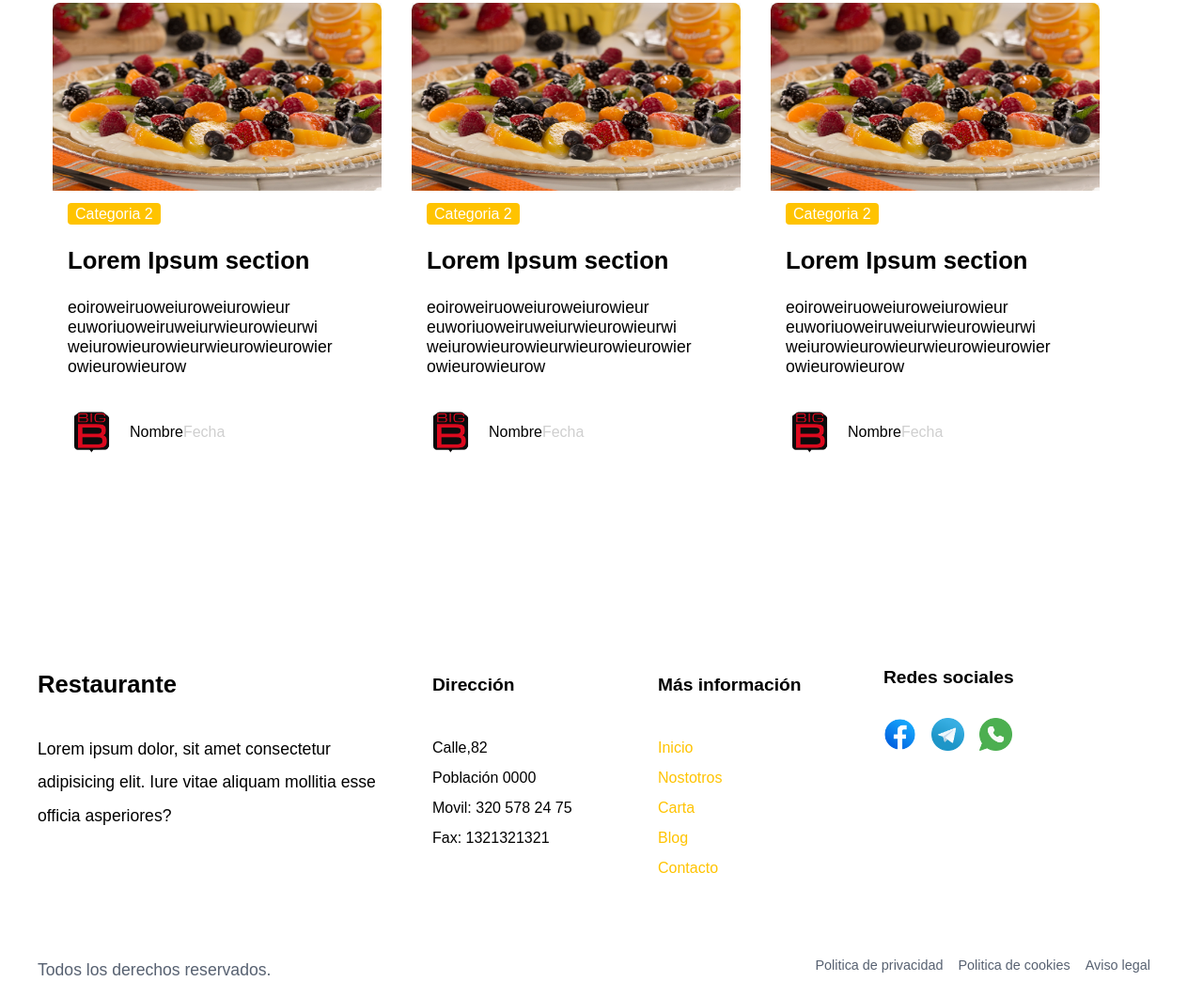
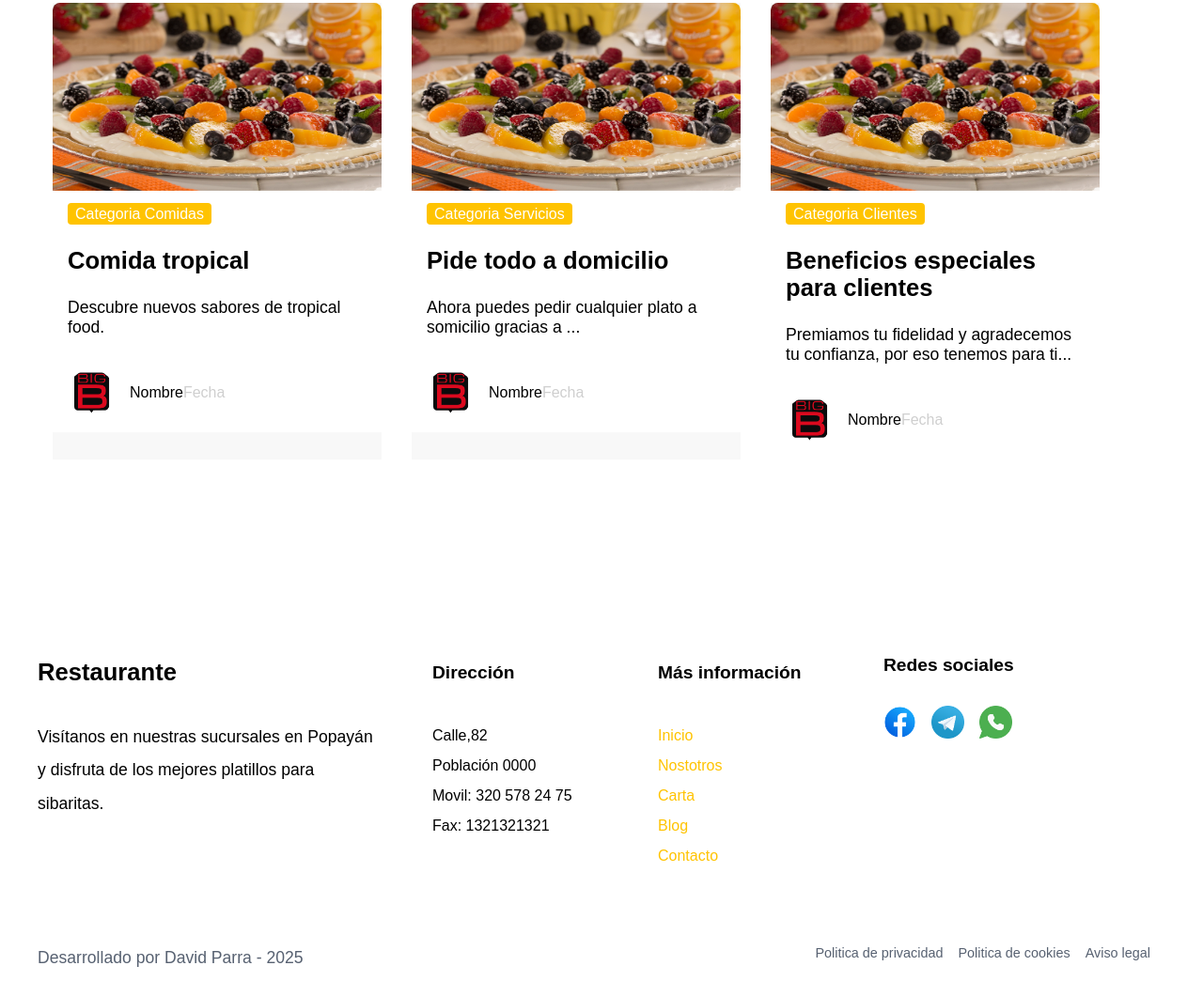
Before and after one commit to David963github/david963github.github.io, a plain HTML site: page index.html in a window 1280 px wide. Shown: the part 4058-5119 px from the top of the page at 94% size. Drawn offline with Linux system fonts and the light colour scheme.

Commit message:
Update index.html

```diff
--- a/index.html
+++ b/index.html
@@ -279,14 +279,12 @@
 
                     <footer class="footer-card">
                         <div class="categoria-card">
-                            <span>Categoria 2</span>
+                            <span>Categoria Comidas</span>
                         </div>
                         <div class="texto-card">
-                            <h3>Lorem Ipsum section</h3>
-                            <p>eoiroweiruoweiuroweiurowieur
-                                euworiuoweiruweiurwieurowieurwi
-                                weiurowieurowieurwieurowieurowier
-                                owieurowieurow
+                            <h3>Comida tropical</h3>
+                            <p>Descubre nuevos sabores
+                                de tropical food.
                             </p>
                         </div>
                             <div class="perfil-card">
@@ -308,14 +306,12 @@
 
                     <footer class="footer-card">
                         <div class="categoria-card">
-                            <span>Categoria 2</span>
+                            <span>Categoria Servicios</span>
                         </div>
                         <div class="texto-card">
-                            <h3>Lorem Ipsum section</h3>
-                            <p>eoiroweiruoweiuroweiurowieur
-                                euworiuoweiruweiurwieurowieurwi
-                                weiurowieurowieurwieurowieurowier
-                                owieurowieurow
+                            <h3>Pide todo a domicilio</h3>
+                            <p>Ahora puedes pedir cualquier plato
+                                a somicilio gracias a ...
                             </p>
                         </div>
                             <div class="perfil-card">
@@ -337,14 +333,12 @@
 
                     <footer class="footer-card">
                         <div class="categoria-card">
-                            <span>Categoria 2</span>
+                            <span>Categoria Clientes</span>
                         </div>
                         <div class="texto-card">
-                            <h3>Lorem Ipsum section</h3>
-                            <p>eoiroweiruoweiuroweiurowieur
-                                euworiuoweiruweiurwieurowieurwi
-                                weiurowieurowieurwieurowieurowier
-                                owieurowieurow
+                            <h3>Beneficios especiales para clientes</h3>
+                            <p>Premiamos tu fidelidad y agradecemos
+                                tu confianza, por eso tenemos para ti...
                             </p>
                         </div>
                             <div class="perfil-card">
@@ -368,9 +362,9 @@
             <div class="text-element-footer element-footer">
                 <h3>Restaurante</h3>
                 <p>
-                    Lorem ipsum dolor, sit amet consectetur
-                    adipisicing elit. Iure vitae aliquam
-                    mollitia esse officia asperiores?
+                    Visítanos en nuestras sucursales en Popayán
+                    y disfruta de los mejores platillos para
+                    sibaritas.
                 </p>
             </div>
             <div class="text-element-footer element-footer">
@@ -409,7 +403,7 @@
         </div>
         <div class="footer-creds">
             <div class="copy-creds">
-                <p>Todos los derechos reservados.</p>
+                <p>Desarrollado por David Parra - 2025 </p>
             </div>
             <div class="legal-creds">
                 <ul>
```
